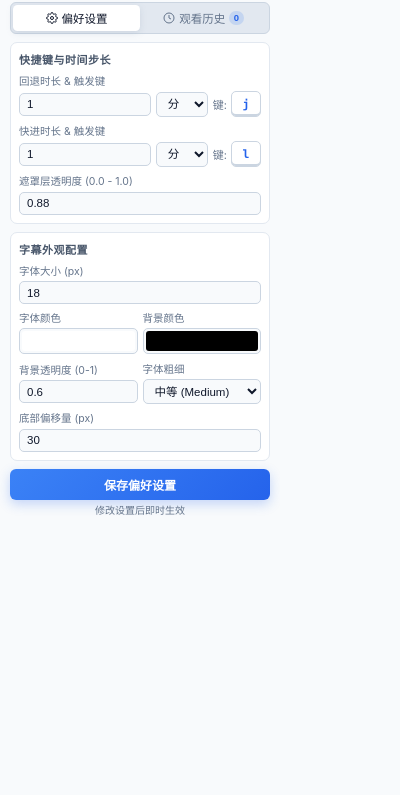
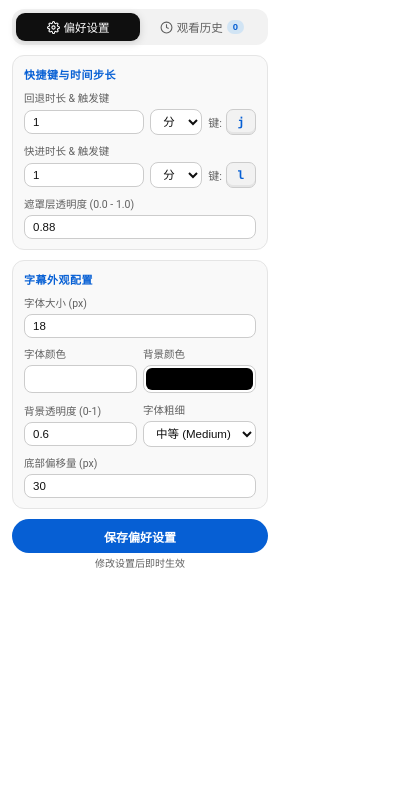
Before and after one commit to Linxiaopeng/theaterMode, a browser extension: page popup.html in a window 400 px wide. Shown: the part 42-837 px from the top of the page. Drawn offline with Linux system fonts and the light colour scheme.

Commit message:
style: apply YouTube rounded design system to popup UI components

```diff
--- a/popup.html
+++ b/popup.html
@@ -5,74 +5,80 @@
   <title>影院模式设置</title>
   <style>
     :root {
-      /* 默认暗色模式 Design Tokens */
-      --bg-color: #0f1015;
-      --text-main: #e4e4e7;
+      /* 默认暗色模式 YouTube Ambient Design Tokens */
+      --bg-color: #0f0f0f;
+      --text-main: #f1f1f1;
       --text-title: #ffffff;
-      --text-muted: #71717a;
-      --header-border: rgba(255, 255, 255, 0.08);
+      --text-muted: #aaaaaa;
+      --header-border: rgba(255, 255, 255, 0.1);
 
-      --tabs-bg: rgba(255, 255, 255, 0.05);
-      --tabs-border: rgba(255, 255, 255, 0.06);
-      --tab-btn-text: #a1a1aa;
-      --tab-active-bg: #27272a;
-      --tab-active-text: #ffffff;
-      --tab-active-shadow: rgba(0, 0, 0, 0.4);
+      --tabs-bg: rgba(255, 255, 255, 0.08);
+      --tabs-border: transparent;
+      --tab-btn-text: #aaaaaa;
+      --tab-active-bg: #ffffff;
+      --tab-active-text: #0f0f0f;
+      --tab-active-shadow: rgba(0, 0, 0, 0.3);
 
-      --card-bg: rgba(255, 255, 255, 0.03);
-      --card-border: rgba(255, 255, 255, 0.07);
-      --card-title: #94a3b8;
+      --card-bg: rgba(255, 255, 255, 0.05);
+      --card-border: rgba(255, 255, 255, 0.08);
+      --card-title: #3ea6ff;
 
-      --input-bg: #18181b;
-      --input-border: #3f3f46;
-      --input-text: #f4f4f5;
+      --input-bg: rgba(255, 255, 255, 0.08);
+      --input-border: rgba(255, 255, 255, 0.12);
+      --input-text: #f1f1f1;
 
-      --kbd-bg: #27272a;
-      --kbd-border: #52525b;
+      --kbd-bg: rgba(255, 255, 255, 0.12);
+      --kbd-border: rgba(255, 255, 255, 0.2);
       --kbd-shadow: rgba(0, 0, 0, 0.4);
-      --kbd-text: #60a5fa;
+      --kbd-text: #3ea6ff;
 
-      --history-item-bg: rgba(255, 255, 255, 0.03);
-      --history-item-border: rgba(255, 255, 255, 0.06);
-      --history-item-hover-bg: rgba(255, 255, 255, 0.06);
-      --history-item-hover-border: rgba(255, 255, 255, 0.12);
-      --history-title-color: #60a5fa;
+      --history-item-bg: rgba(255, 255, 255, 0.04);
+      --history-item-border: rgba(255, 255, 255, 0.07);
+      --history-item-hover-bg: rgba(255, 255, 255, 0.08);
+      --history-item-hover-border: rgba(255, 255, 255, 0.15);
+      --history-title-color: #3ea6ff;
+
+      --btn-primary-bg: #3ea6ff;
+      --btn-primary-text: #0f0f0f;
     }
 
     @media (prefers-color-scheme: light) {
       :root {
-        /* 设备亮色模式 Design Tokens */
-        --bg-color: #f8fafc;
-        --text-main: #334155;
-        --text-title: #0f172a;
-        --text-muted: #64748b;
-        --header-border: #e2e8f0;
+        /* 设备亮色模式 YouTube Design Tokens */
+        --bg-color: #ffffff;
+        --text-main: #0f0f0f;
+        --text-title: #0f0f0f;
+        --text-muted: #606060;
+        --header-border: #e5e5e5;
 
-        --tabs-bg: #e2e8f0;
-        --tabs-border: #cbd5e1;
-        --tab-btn-text: #64748b;
-        --tab-active-bg: #ffffff;
-        --tab-active-text: #0f172a;
-        --tab-active-shadow: rgba(148, 163, 184, 0.25);
+        --tabs-bg: #f2f2f2;
+        --tabs-border: transparent;
+        --tab-btn-text: #606060;
+        --tab-active-bg: #0f0f0f;
+        --tab-active-text: #ffffff;
+        --tab-active-shadow: rgba(0, 0, 0, 0.15);
 
-        --card-bg: #ffffff;
-        --card-border: #e2e8f0;
-        --card-title: #475569;
+        --card-bg: #f9f9f9;
+        --card-border: #e5e5e5;
+        --card-title: #065fd4;
 
-        --input-bg: #f8fafc;
-        --input-border: #cbd5e1;
-        --input-text: #0f172a;
+        --input-bg: #ffffff;
+        --input-border: #ccc;
+        --input-text: #0f0f0f;
 
-        --kbd-bg: #ffffff;
-        --kbd-border: #cbd5e1;
-        --kbd-shadow: #cbd5e1;
-        --kbd-text: #2563eb;
+        --kbd-bg: #f2f2f2;
+        --kbd-border: #ccc;
+        --kbd-shadow: #e5e5e5;
+        --kbd-text: #065fd4;
 
-        --history-item-bg: #ffffff;
-        --history-item-border: #e2e8f0;
-        --history-item-hover-bg: #f1f5f9;
-        --history-item-hover-border: #cbd5e1;
-        --history-title-color: #2563eb;
+        --history-item-bg: #f9f9f9;
+        --history-item-border: #e5e5e5;
+        --history-item-hover-bg: #f2f2f2;
+        --history-item-hover-border: #ccc;
+        --history-title-color: #065fd4;
+
+        --btn-primary-bg: #065fd4;
+        --btn-primary-text: #ffffff;
       }
     }
 
@@ -93,9 +99,9 @@
       width: 280px;
       height: auto;
       margin: 0;
-      padding: 10px;
+      padding: 12px;
       background: var(--bg-color);
-      font-family: -apple-system, BlinkMacSystemFont, "Segoe UI", Roboto, "Helvetica Neue", Arial, sans-serif;
+      font-family: "YouTube Noto", Roboto, Arial, -apple-system, BlinkMacSystemFont, sans-serif;
       color: var(--text-main);
       user-select: none;
       overflow: hidden;
@@ -107,8 +113,8 @@
       display: flex;
       align-items: center;
       justify-content: space-between;
-      margin-bottom: 8px;
-      padding-bottom: 6px;
+      margin-bottom: 10px;
+      padding-bottom: 8px;
       border-bottom: 1px solid var(--header-border);
       width: 100%;
     }
@@ -116,24 +122,24 @@
       display: flex;
       align-items: center;
       gap: 6px;
-      font-size: 13px;
+      font-size: 13.5px;
       font-weight: 600;
       color: var(--text-title);
       letter-spacing: -0.2px;
     }
     .brand-icon {
-      width: 16px;
-      height: 16px;
-      color: #3b82f6;
+      width: 18px;
+      height: 18px;
+      color: #ff0000; /* YouTube 标志性红色点缀 */
     }
 
-    /* 分段 Segmented Control (Tabs) */
+    /* YouTube 风格圆角 Segmented Control (Pill Chips) */
     .tabs-container {
       display: flex;
       background: var(--tabs-bg);
-      border-radius: 6px;
-      padding: 2px;
-      margin-bottom: 8px;
+      border-radius: 12px; /* 圆角几何数提升 */
+      padding: 3px;
+      margin-bottom: 10px;
       border: 1px solid var(--tabs-border);
       width: 100%;
     }
@@ -146,33 +152,33 @@
       background: transparent;
       border: none;
       color: var(--tab-btn-text);
-      padding: 5px 0;
-      border-radius: 4.5px;
+      padding: 6px 0;
+      border-radius: 9px; /* YouTube 胶囊小内嵌圆角 */
       font-size: 11.5px;
       font-weight: 500;
       cursor: pointer;
-      transition: all 0.2s cubic-bezier(0.4, 0, 0.2, 1);
+      transition: all 0.18s ease-in-out;
     }
     .tab-btn.active {
       background: var(--tab-active-bg);
       color: var(--tab-active-text);
-      box-shadow: 0 2px 6px var(--tab-active-shadow);
+      box-shadow: 0 2px 8px var(--tab-active-shadow);
     }
     .tab-btn:hover:not(.active) {
       color: var(--text-title);
     }
     .tab-icon {
-      width: 12px;
-      height: 12px;
+      width: 13px;
+      height: 13px;
       stroke-width: 2;
     }
     .badge {
-      background: rgba(59, 130, 246, 0.18);
-      color: #2563eb;
+      background: rgba(62, 166, 255, 0.18);
+      color: var(--card-title);
       font-size: 9.5px;
       font-weight: 600;
-      padding: 1px 4.5px;
-      border-radius: 8px;
+      padding: 1.5px 6px;
+      border-radius: 12px; /* Pill 边缘弧度 */
       line-height: 1.2;
     }
 
@@ -180,13 +186,13 @@
       width: 100%;
     }
 
-    /* 卡片式区块 (Card Sections) */
+    /* YouTube 风格的大圆角 Card */
     .card {
       background: var(--card-bg);
       border: 1px solid var(--card-border);
-      border-radius: 7px;
-      padding: 8px;
-      margin-bottom: 8px;
+      border-radius: 12px; /* YouTube 标志性 12px 圆角 */
+      padding: 10px 11px;
+      margin-bottom: 10px;
       width: 100%;
       transition: background-color 0.2s ease, border-color 0.2s ease;
     }
@@ -196,15 +202,15 @@
       color: var(--card-title);
       text-transform: uppercase;
       letter-spacing: 0.5px;
-      margin-bottom: 6px;
+      margin-bottom: 8px;
       display: flex;
       align-items: center;
       gap: 4px;
     }
 
-    /* 表单与输入框 */
+    /* 表单控件圆角与规范 */
     .form-group {
-      margin-bottom: 6px;
+      margin-bottom: 8px;
       width: 100%;
     }
     .form-group:last-child {
@@ -214,11 +220,11 @@
       display: block;
       font-size: 10.5px;
       color: var(--text-muted);
-      margin-bottom: 3px;
+      margin-bottom: 4px;
     }
     .row {
       display: flex;
-      gap: 5px;
+      gap: 6px;
       align-items: center;
       width: 100%;
     }
@@ -227,8 +233,8 @@
       background: var(--input-bg);
       border: 1px solid var(--input-border);
       color: var(--input-text);
-      padding: 4.5px 7px;
-      border-radius: 5px;
+      padding: 5px 8px;
+      border-radius: 8px; /* 输入框圆角增大至 8px */
       font-size: 11.5px;
       outline: none;
       transition: all 0.15s ease;
@@ -236,11 +242,11 @@
       width: 100%;
     }
     input[type="number"]:focus, select:focus, input[type="text"]:focus {
-      border-color: #3b82f6;
-      box-shadow: 0 0 0 2px rgba(59, 130, 246, 0.2);
+      border-color: var(--card-title);
+      box-shadow: 0 0 0 2px rgba(62, 166, 255, 0.2);
     }
 
-    /* 快捷键 KBD 单字符样式（紧凑固定小键帽） */
+    /* 快捷键 KBD 键帽圆角 */
     .kbd-input {
       font-family: ui-monospace, SFMono-Regular, Menlo, Monaco, Consolas, monospace;
       text-align: center;
@@ -248,6 +254,7 @@
       font-weight: 700;
       background: var(--kbd-bg) !important;
       border-color: var(--kbd-border) !important;
+      border-radius: 7px !important; /* 物理按键独立圆角 */
       box-shadow: inset 0 -2px 0 var(--kbd-shadow);
       color: var(--kbd-text) !important;
       width: 30px !important;
@@ -256,14 +263,14 @@
       flex-shrink: 0;
     }
 
-    /* 颜色选择器 Webkit 标准修正 */
+    /* 颜色选择器 Webkit 圆角修正 */
     .color-picker {
-      height: 26px;
+      height: 28px;
       padding: 2px;
       cursor: pointer;
       background: var(--input-bg);
       border: 1px solid var(--input-border);
-      border-radius: 5px;
+      border-radius: 8px;
       width: 100%;
     }
     input[type="color"]::-webkit-color-swatch-wrapper {
@@ -271,27 +278,25 @@
     }
     input[type="color"]::-webkit-color-swatch {
       border: none;
-      border-radius: 3px;
+      border-radius: 6px; /* 色块内部圆角化 */
     }
 
-    /* 主操作按钮 */
+    /* YouTube Pill Button 纯圆角主按钮 (20px 圆角) */
     .save-btn {
       width: 100%;
-      background: linear-gradient(135deg, #3b82f6 0%, #2563eb 100%);
-      color: #ffffff;
+      background: var(--btn-primary-bg);
+      color: var(--btn-primary-text);
       border: none;
-      padding: 7px;
-      border-radius: 6px;
+      padding: 8.5px;
+      border-radius: 20px; /* 经典 YouTube 胶囊式 Pill 按钮大圆角 */
       font-size: 12px;
       font-weight: 600;
       cursor: pointer;
-      box-shadow: 0 4px 12px rgba(37, 99, 235, 0.25);
-      transition: all 0.15s ease;
+      transition: all 0.18s ease-in-out;
     }
     .save-btn:hover {
-      opacity: 0.92;
+      opacity: 0.9;
       transform: translateY(-1px);
-      box-shadow: 0 6px 16px rgba(37, 99, 235, 0.35);
     }
     .save-btn:active {
       transform: translateY(0);
@@ -299,19 +304,19 @@
     .tip-status {
       font-size: 10px;
       color: var(--text-muted);
-      margin-top: 4px;
+      margin-top: 5px;
       margin-bottom: 0;
       text-align: center;
       transition: color 0.2s;
       line-height: 1.2;
     }
 
-    /* 历史记录 Tab 相关 */
+    /* 历史记录圆角项 */
     .history-header {
       display: flex;
       justify-content: space-between;
       align-items: center;
-      margin-bottom: 6px;
+      margin-bottom: 8px;
       width: 100%;
     }
     .history-sub {
@@ -322,8 +327,8 @@
       background: rgba(239, 68, 68, 0.12);
       color: #ef4444;
       border: 1px solid rgba(239, 68, 68, 0.25);
-      border-radius: 4px;
-      padding: 2px 6px;
+      border-radius: 12px; /* 圆角清空按钮 */
+      padding: 2.5px 8px;
       font-size: 10px;
       font-weight: 500;
       cursor: pointer;
@@ -332,7 +337,6 @@
     }
     .clear-btn:hover {
       background: rgba(239, 68, 68, 0.25);
-      color: #dc2626;
     }
 
     .history-list {
@@ -340,7 +344,7 @@
       overflow-y: auto;
       display: flex;
       flex-direction: column;
-      gap: 5px;
+      gap: 6px;
       width: 100%;
     }
     .history-list::-webkit-scrollbar {
@@ -348,19 +352,19 @@
     }
     .history-list::-webkit-scrollbar-thumb {
       background: var(--input-border);
-      border-radius: 4px;
+      border-radius: 10px;
     }
 
     .history-item {
       background: var(--history-item-bg);
       border: 1px solid var(--history-item-border);
-      border-radius: 6px;
-      padding: 6px 8px;
+      border-radius: 10px; /* 历史纪录卡片圆角提升 */
+      padding: 7px 10px;
       display: flex;
       align-items: center;
       justify-content: space-between;
-      gap: 5px;
-      transition: all 0.15s ease;
+      gap: 6px;
+      transition: all 0.18s ease;
       width: 100%;
     }
     .history-item:hover {
@@ -397,8 +401,8 @@
       border: none;
       color: var(--text-muted);
       cursor: pointer;
-      padding: 2.5px 4px;
-      border-radius: 4px;
+      padding: 3px 5px;
+      border-radius: 6px;
       font-size: 11px;
       display: flex;
       align-items: center;
@@ -434,10 +438,8 @@
   <!-- Header 头部品牌栏 -->
   <div class="header">
     <div class="brand">
-      <svg class="brand-icon" viewBox="0 0 24 24" fill="none" stroke="currentColor" stroke-width="2" stroke-linecap="round" stroke-linejoin="round">
-        <rect x="2" y="3" width="20" height="14" rx="2"/>
-        <line x1="8" y1="21" x2="16" y2="21"/>
-        <line x1="12" y1="17" x2="12" y2="21"/>
+      <svg class="brand-icon" viewBox="0 0 24 24" fill="currentColor">
+        <path d="M23.498 6.186a3.016 3.016 0 0 0-2.122-2.136C19.505 3.545 12 3.545 12 3.545s-7.505 0-9.377.505A3.017 3.017 0 0 0 .502 6.186C0 8.07 0 12 0 12s0 3.93.502 5.814a3.016 3.016 0 0 0 2.122 2.136c1.871.505 9.376.505 9.376.505s7.505 0 9.377-.505a3.015 3.015 0 0 0 2.122-2.136C24 15.93 24 12 24 12s0-3.93-.502-5.814zM9.545 15.568V8.432L15.818 12l-6.273 3.568z"/>
       </svg>
       一键影院模式
     </div>
```
